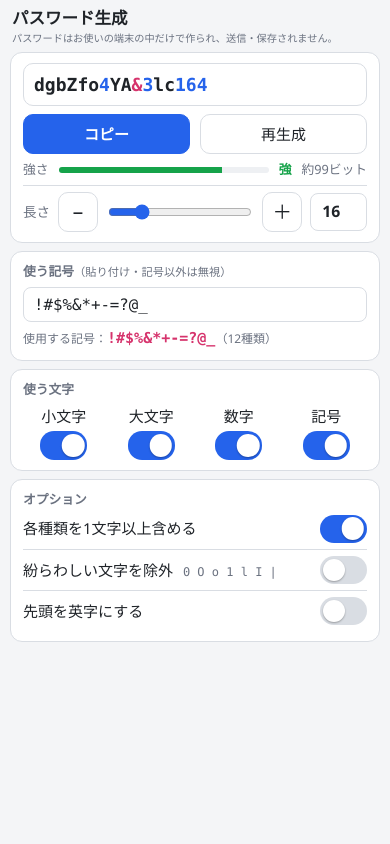
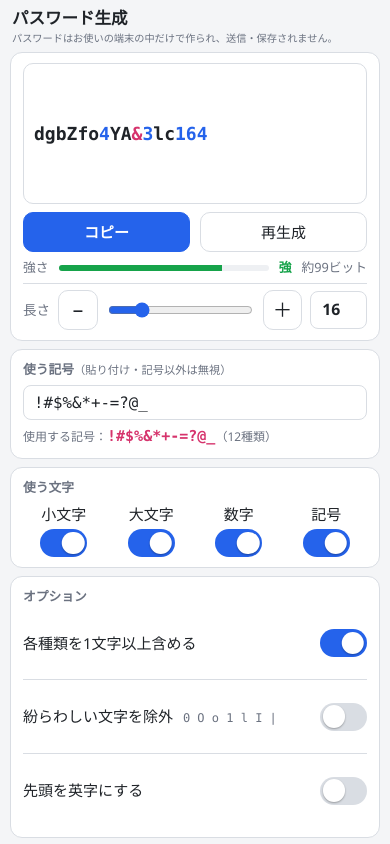
Before and after one commit to stIprurIJu/password-generator, a plain HTML site: page index.html in a window 390 px wide. Drawn offline with Linux system fonts and the light colour scheme.

Commit message:
スマホでも画面の高さに合わせて1画面に収める
Co-Authored-By: Claude Opus 5.5 <noreply@anthropic.com>

```diff
--- a/index.html
+++ b/index.html
@@ -124,8 +124,26 @@
   /* スマホ: 縦を詰めてできるだけ1画面に収める */
   .sp-only { display: none; font-weight: 400; font-size: 0.75rem; }
   @media (max-width: 899px) {
-    html { font-size: 15px; }
-    main { padding: 6px 10px; }
+    /* 画面の高さ・幅に合わせて文字サイズを自動調整（13〜18px）
+       高さ: 中身がおよそ41rem + 40px / 幅: 1行がおよそ26rem */
+    html { font-size: clamp(13px, min(calc((100vh - 40px) / 41), calc(100vw / 26)), 18px); }
+    @supports (height: 100dvh) {
+      html { font-size: clamp(13px, min(calc((100dvh - 40px) / 41), calc(100vw / 26)), 18px); }
+    }
+    main {
+      padding: 6px 10px;
+      display: flex; flex-direction: column;
+      min-height: calc(100vh - env(safe-area-inset-top) - env(safe-area-inset-bottom));
+      min-height: calc(100dvh - env(safe-area-inset-top) - env(safe-area-inset-bottom));
+    }
+    /* 余った高さはカードを伸ばして埋める */
+    .col { display: flex; flex-direction: column; flex: 1 1 auto; }
+    .col > .card { flex: 1 1 auto; display: flex; flex-direction: column; }
+    .col > #symbolArea, .col > #charCard { flex: 0 0 auto; }
+    .col:last-child > .card:last-child { margin-bottom: 0; }
+    #optCard .row { flex: 1; }
+    #password { flex: 1; display: flex; flex-wrap: wrap; align-content: center; }
+    #password.error { align-items: center; }
     header { margin: 0 2px 6px; display: flex; flex-wrap: wrap; align-items: baseline; gap: 0 10px; }
     header h1 { font-size: 1.1rem; }
     .note { font-size: 0.68rem; margin: 0; }
@@ -133,10 +151,10 @@
     .card h2 { margin-bottom: 6px; font-size: 0.85rem; }
     .sp-only { display: inline; }
     #password { font-size: 1.2rem; min-height: 0; padding: 7px 10px; margin-bottom: 8px; }
-    button { min-height: 40px; padding: 6px 12px; }
+    button { min-height: 2.65rem; padding: 6px 12px; }
     .strength { margin-top: 6px; font-size: 0.85rem; }
     .len-row { margin-top: 6px; padding-top: 6px; gap: 8px; }
-    .len-row button { width: 40px; }
+    .len-row button { width: 2.65rem; }
     #lengthValue { padding: 6px 4px; }
     #symbolArea label.field { display: none; }
     #symbolInput { margin-top: 0; padding: 7px 10px; }
--- a/sw.js
+++ b/sw.js
@@ -1,6 +1,6 @@
 // オフラインでも動くように、サイトのファイルを端末にキャッシュする。
 // ファイルを更新したら VERSION を上げること。
-const VERSION = 'v2';
+const VERSION = 'v3';
 const CACHE = `pwgen-${VERSION}`;
 const FILES = ['./', './index.html', './manifest.webmanifest', './icon.svg', './icon-192.png', './icon-512.png'];
 
```
